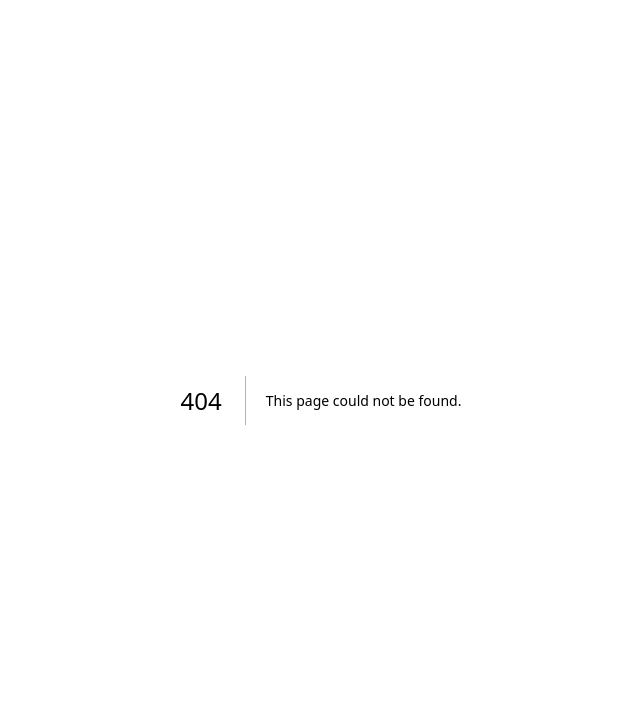
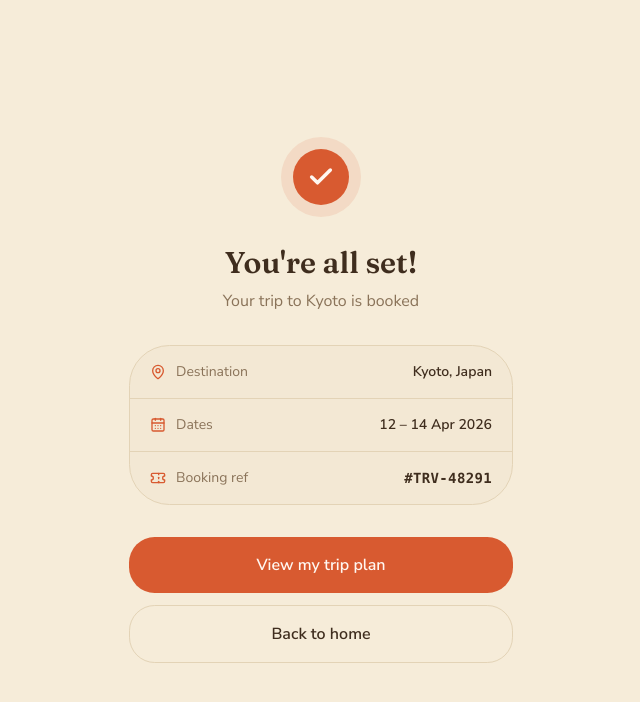
Before and after one commit to ReneChuah/cultural-travel-authentication, a Next.js app: page /confirmation in a window 1280 px wide. Before the commit this address had no page. Shown: the top 702 px of the page, without its empty margins (319-959 px from the left). Built offline with nearby package versions, Linux system fonts and the light colour scheme.

Commit message:
Add /confirmation booking success end-state page

```diff
--- /dev/null
+++ b/app/confirmation/page.tsx
@@ -0,0 +1,98 @@
+import type { Metadata } from "next"
+import Link from "next/link"
+import { Check, CalendarDays, MapPin, Ticket } from "lucide-react"
+import { tripPlan } from "@/components/trip-plan/data"
+
+export const metadata: Metadata = {
+  title: "Booking confirmed — Wanderlore",
+  description: "Your cultural trip is booked and ready.",
+}
+
+const DATES = "12 – 14 Apr 2026"
+const BOOKING_REF = "TRV-48291"
+
+export default function ConfirmationPage() {
+  const { destination } = tripPlan
+
+  return (
+    <main className="flex min-h-dvh flex-col items-center justify-center bg-background px-6 py-12">
+      <div className="flex w-full max-w-sm flex-col items-center text-center">
+        <div className="flex h-20 w-20 items-center justify-center rounded-full bg-primary/12">
+          <div className="flex h-14 w-14 items-center justify-center rounded-full bg-primary">
+            <Check className="h-7 w-7 text-primary-foreground" strokeWidth={3} aria-hidden="true" />
+          </div>
+        </div>
+
+        <h1 className="mt-7 font-serif text-3xl font-semibold text-foreground text-balance">
+          You&apos;re all set!
+        </h1>
+        <p className="mt-2 text-muted-foreground text-pretty">
+          Your trip to {destination} is booked
+        </p>
+
+        <section
+          aria-label="Booking summary"
+          className="mt-8 w-full overflow-hidden rounded-3xl border border-border bg-accent/50"
+        >
+          <dl className="divide-y divide-border">
+            <SummaryRow
+              icon={<MapPin className="h-4 w-4" aria-hidden="true" />}
+              label="Destination"
+              value={`${destination}, Japan`}
+            />
+            <SummaryRow
+              icon={<CalendarDays className="h-4 w-4" aria-hidden="true" />}
+              label="Dates"
+              value={DATES}
+            />
+            <SummaryRow
+              icon={<Ticket className="h-4 w-4" aria-hidden="true" />}
+              label="Booking ref"
+              value={`#${BOOKING_REF}`}
+              mono
+            />
+          </dl>
+        </section>
+
+        <div className="mt-8 flex w-full flex-col gap-3">
+          <Link
+            href="/my-trip-plan"
+            className="flex w-full items-center justify-center rounded-xl bg-primary py-4 text-base font-semibold text-primary-foreground transition-colors hover:bg-primary/90"
+          >
+            View my trip plan
+          </Link>
+          <Link
+            href="/home"
+            className="flex w-full items-center justify-center rounded-xl border border-border bg-background py-4 text-base font-semibold text-foreground transition-colors hover:border-primary/50"
+          >
+            Back to home
+          </Link>
+        </div>
+      </div>
+    </main>
+  )
+}
+
+function SummaryRow({
+  icon,
+  label,
+  value,
+  mono,
+}: {
+  icon: React.ReactNode
+  label: string
+  value: string
+  mono?: boolean
+}) {
+  return (
+    <div className="flex items-center justify-between gap-4 px-5 py-4">
+      <dt className="flex items-center gap-2.5 text-sm text-muted-foreground">
+        <span className="text-primary">{icon}</span>
+        {label}
+      </dt>
+      <dd className={`text-sm font-semibold text-foreground ${mono ? "font-mono tracking-wide" : ""}`}>
+        {value}
+      </dd>
+    </div>
+  )
+}
```
